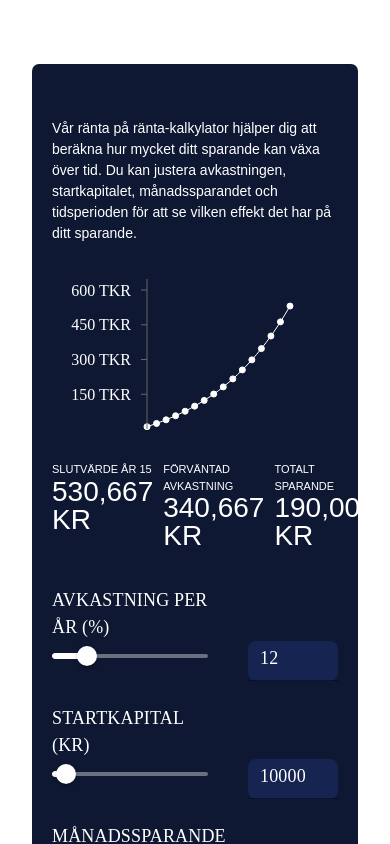
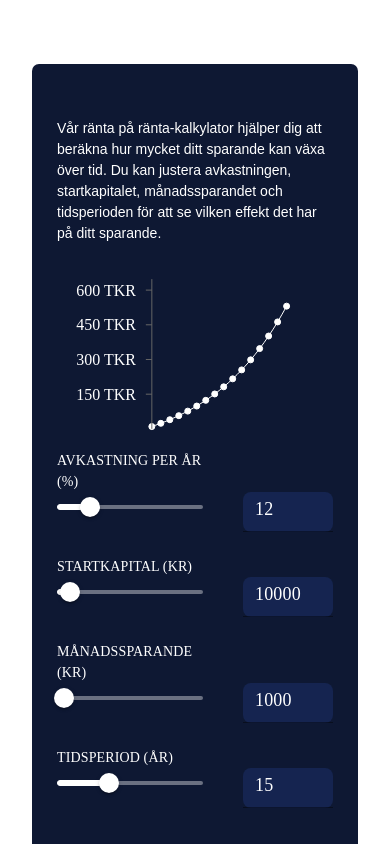
Before and after one commit to philipAson/RantaPaRanta, a React (Vite) app: page / in a window 390 px wide. Shown: the top 844 px of the page. Built offline with nearby package versions, Linux system fonts and the light colour scheme; a web font is replaced by a local one.

Commit message:
requestsFixed2

```diff
--- a/src/App.css
+++ b/src/App.css
@@ -140,10 +140,22 @@
   }
 }
 
-@media only screen and (max-width: 400px) {
+@media only screen and (max-width: 550px) {
   .calc-body {
     grid-template-rows: auto auto auto auto;
-    padding-left: 20px;
-    padding-right: 20px;
+    padding-left: 25px;
+    padding-right: 25px;
+  }
+  .calc-input {
+    grid-row: 3;
+  }
+  .calc-result {
+    grid-row: 4;
+  }
+  .calc-result {
+    flex-direction: column;
+  }
+  .result-container {
+    margin: 0px;
   }
 }
--- a/src/components/CompoundInput.jsx
+++ b/src/components/CompoundInput.jsx
@@ -18,7 +18,7 @@ const CompoundInput = ({
         id="input-slider"
         sx={{ color: "#ffffff", textAlign: "left", gridRow: "1"}}
         fontFamily={"bebas-neue-pro"}
-        fontSize={18}
+        fontSize={14}
         textTransform={"uppercase"}
         fontWeight={"thin"}
         gutterBottom
```
Also changed, not shown: 4 other files (tests, documents, lock files or other folders).
